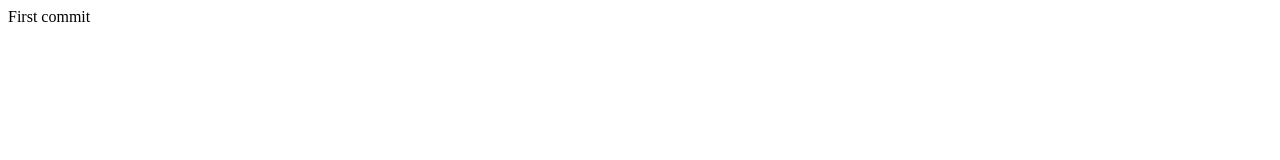
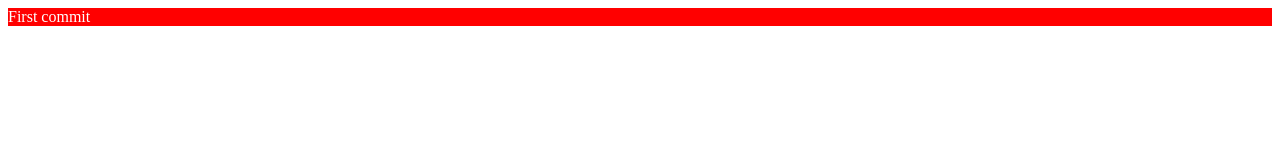
Before and after one commit to timkim/WebDiffTest, a plain HTML site: page index.html in a window 1280 px wide. Drawn offline with Linux system fonts and the light colour scheme.

Commit message:
made red box

```diff
--- a/index.html
+++ b/index.html
@@ -1,9 +1,13 @@
 <html>
 <head>
-
+<style type="text/css">
+  .red_box { color: white; background: red; }
+</style>
 </head>
 
 <body>
+<div class="red_box">
 First commit
+</div>
 </body>
 </html>
```
